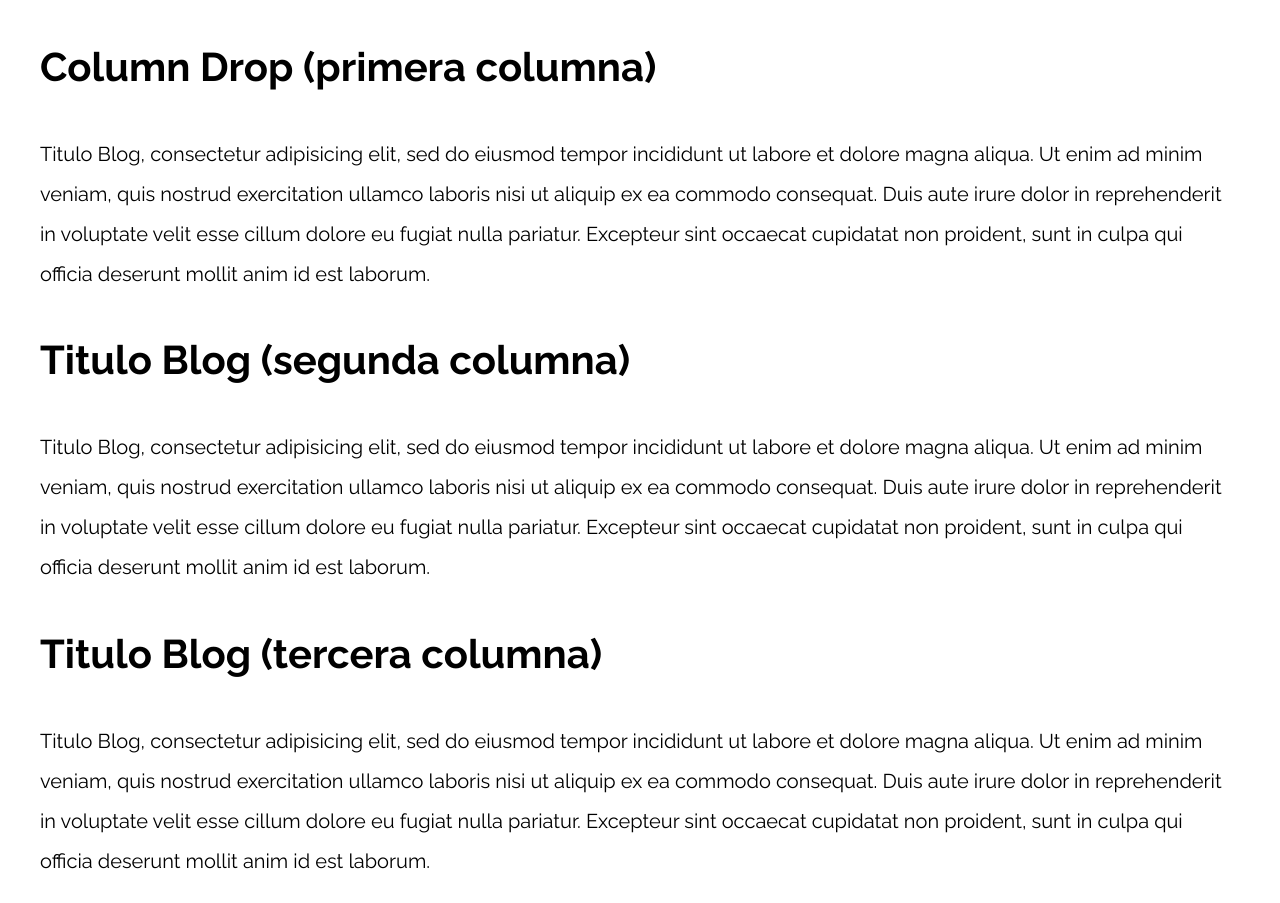
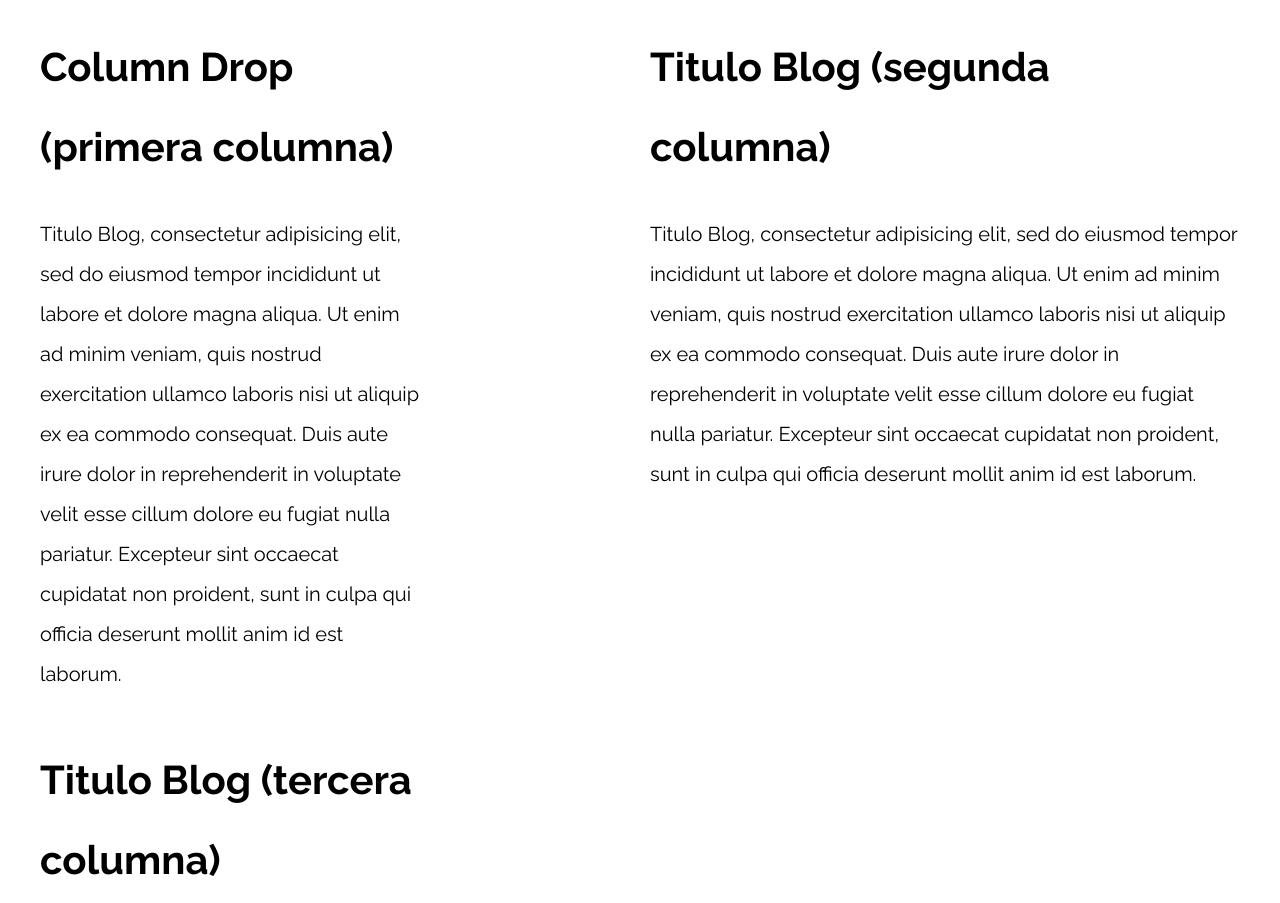
Before and after one commit to Richrd-321/PatronesRWD-Practica, a plain HTML site: page 08-column_drop_flexbox/index.html in a window 1280 px wide. Shown: the top 903 px of the page. Drawn offline with nearby package versions, Linux system fonts and the light colour scheme.

Commit message:
1er Trabajo en la Oficina 06/04/2022

```diff
--- a/08-column_drop_flexbox/css/styles.css
+++ b/08-column_drop_flexbox/css/styles.css
@@ -48,3 +48,25 @@ p {
 }
 
 /** CODIGO AQUI **/
+
+@media (min-width: 480px) {
+    .column-drop-flex {
+        display: flex;
+        justify-content: space-between;
+        flex-wrap: wrap;
+    }
+
+    .contenido-principal,
+    .primera {
+        flex-basis: calc(50% - 1rem);
+
+    }
+}
+
+@media (min-width: 768px) {
+    .contenido-principal,
+    .rpimera,
+    .segunda {
+        flex: 0 0 calc(33.3% - 2rem);
+    }
+}
--- a/08-column_drop_flexbox/index.html
+++ b/08-column_drop_flexbox/index.html
@@ -12,8 +12,8 @@
 
 <body>
 
-    <div class="contenedor">
-        <main>
+    <div class="contenedor column-drop-flex">
+        <main class="contenido-principal">
             <h1>Column Drop (primera columna)</h1>
             <p>
                 Titulo Blog, consectetur adipisicing elit, sed do eiusmod tempor incididunt ut labore et dolore magna aliqua. Ut enim ad minim veniam, quis nostrud exercitation ullamco laboris nisi ut aliquip ex ea commodo consequat. Duis aute irure dolor in reprehenderit
@@ -21,7 +21,7 @@
             </p>
         </main>
 
-        <aside>
+        <aside class="primera">
             <h1>Titulo Blog (segunda columna)</h1>
             <p>
                 Titulo Blog, consectetur adipisicing elit, sed do eiusmod tempor incididunt ut labore et dolore magna aliqua. Ut enim ad minim veniam, quis nostrud exercitation ullamco laboris nisi ut aliquip ex ea commodo consequat. Duis aute irure dolor in reprehenderit
@@ -29,7 +29,7 @@
             </p>
         </aside>
 
-        <aside>
+        <aside class="segunda">
             <h1>Titulo Blog (tercera columna)</h1>
             <p>
                 Titulo Blog, consectetur adipisicing elit, sed do eiusmod tempor incididunt ut labore et dolore magna aliqua. Ut enim ad minim veniam, quis nostrud exercitation ullamco laboris nisi ut aliquip ex ea commodo consequat. Duis aute irure dolor in reprehenderit
--- a/09-con_sidebar_css_grid/css/styles.css
+++ b/09-con_sidebar_css_grid/css/styles.css
@@ -48,3 +48,17 @@ p {
 }
 
 /** CODIGO AQUI **/
+
+@media (min-width: 768px) {
+    .con-sidebar {
+        display: grid;
+        grid-template-columns: 1fr 3fr;
+        column-gap: 4rem;
+        grid-auto-flow: column; /*funcion para acomodar en columnas*/
+    }
+
+    aside {
+        grid-column: 1 / 2;
+
+    }
+}
```
Also changed, not shown: 09-con_sidebar_css_grid/index.html (+1 -1 lines).
